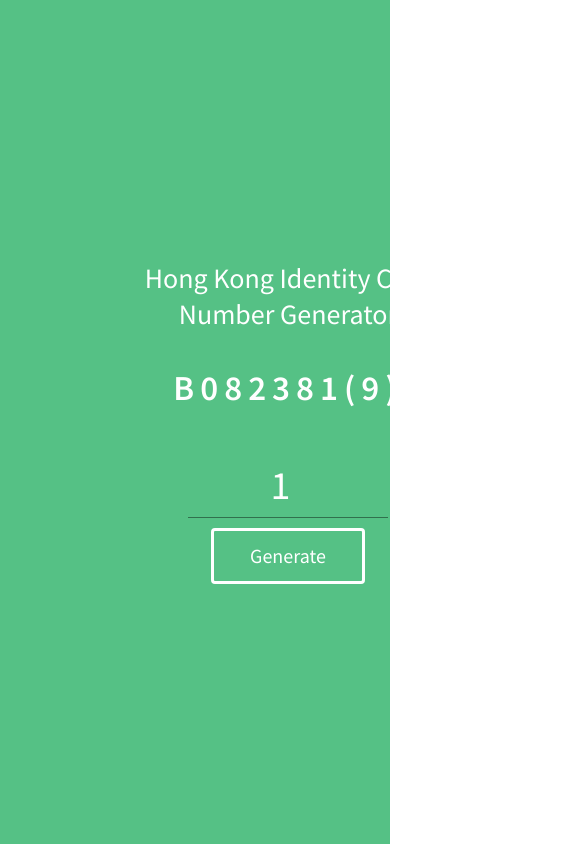
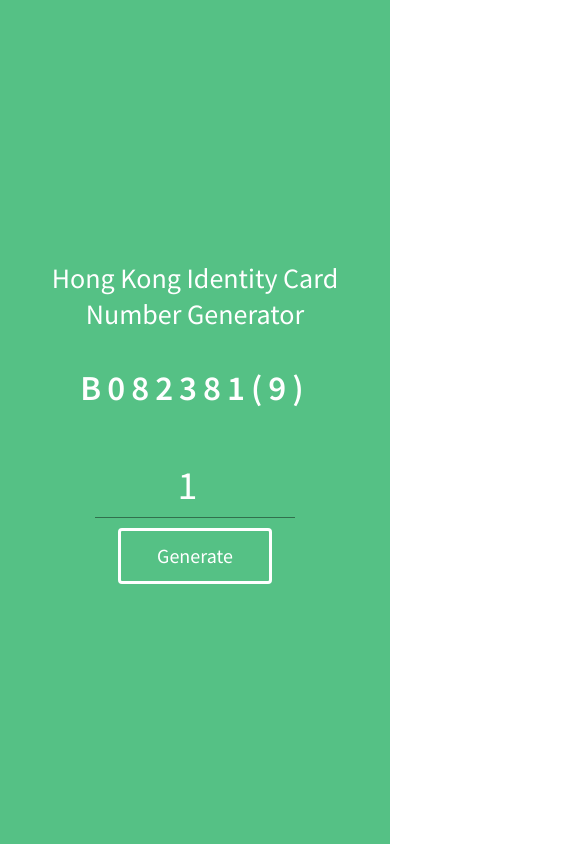
Before and after one commit to carloschau/hkid-generator, a React (Vite) app: page / in a window 390 px wide. Shown: the whole page, 576 px wide, since content can reach past the window. Built offline with nearby package versions, Linux system fonts and the light colour scheme.

Commit message:
enhance display on mobile screen

```diff
--- a/src/App.css
+++ b/src/App.css
@@ -1,6 +1,6 @@
 
 #root {
-  max-width: 1280px;
+  max-width: 100%;
   margin: 0 auto;
   padding: 2rem;
   text-align: center;
--- a/src/App.tsx
+++ b/src/App.tsx
@@ -62,7 +62,7 @@ function App() {
           setOpenSnackBar(true);
         }} >
           {/* <Typography sx={{ fontSize: '45px', fontFamily: 'Source Sans Pro, sans-serif', letterSpacing: '6px', fontWeight: '700' }} color='primary' >{hkid}</Typography> */}
-          {hkidList.map((hkid, i) => <Typography key={hkid+i} sx={{ fontSize: '35px', fontFamily: 'Source Sans Pro, sans-serif', letterSpacing: '6px', fontWeight: '700', margin:'0 20px'}} color='primary' >{hkid}</Typography>)}
+          {hkidList.map((hkid, i) => <Typography key={hkid+i} sx={{ fontSize: '35px', fontFamily: 'Source Sans Pro, sans-serif', letterSpacing: '6px', fontWeight: '700', margin:'0 15px'}} color='primary' >{hkid}</Typography>)}
         </Box>
         <Box sx={{ marginTop: '40px'}}>
           <Box><TextField variant='standard'sx={{ input: {fontSize:'40px', textAlign: 'center', color:'white'}, maxWidth: '200px'}} size='small' type='number' color='primary' onChange={e=> setNum(parseInt(e.target.value))} value={num}></TextField></Box>
```
